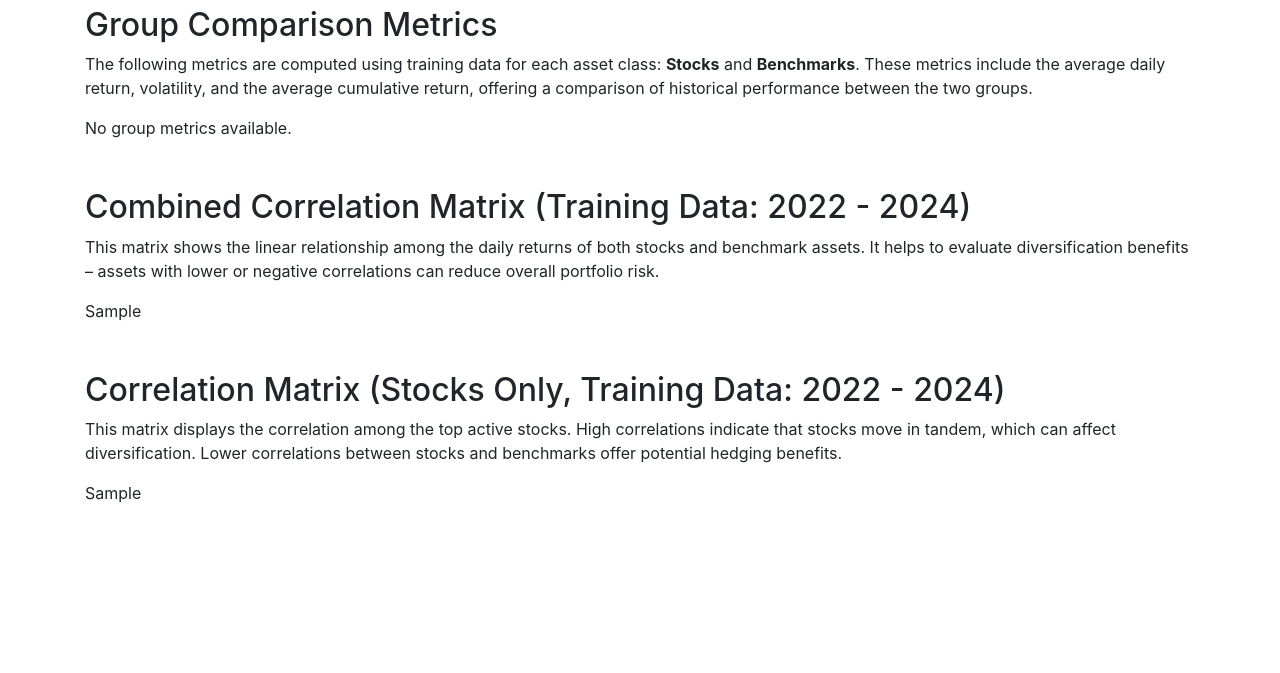
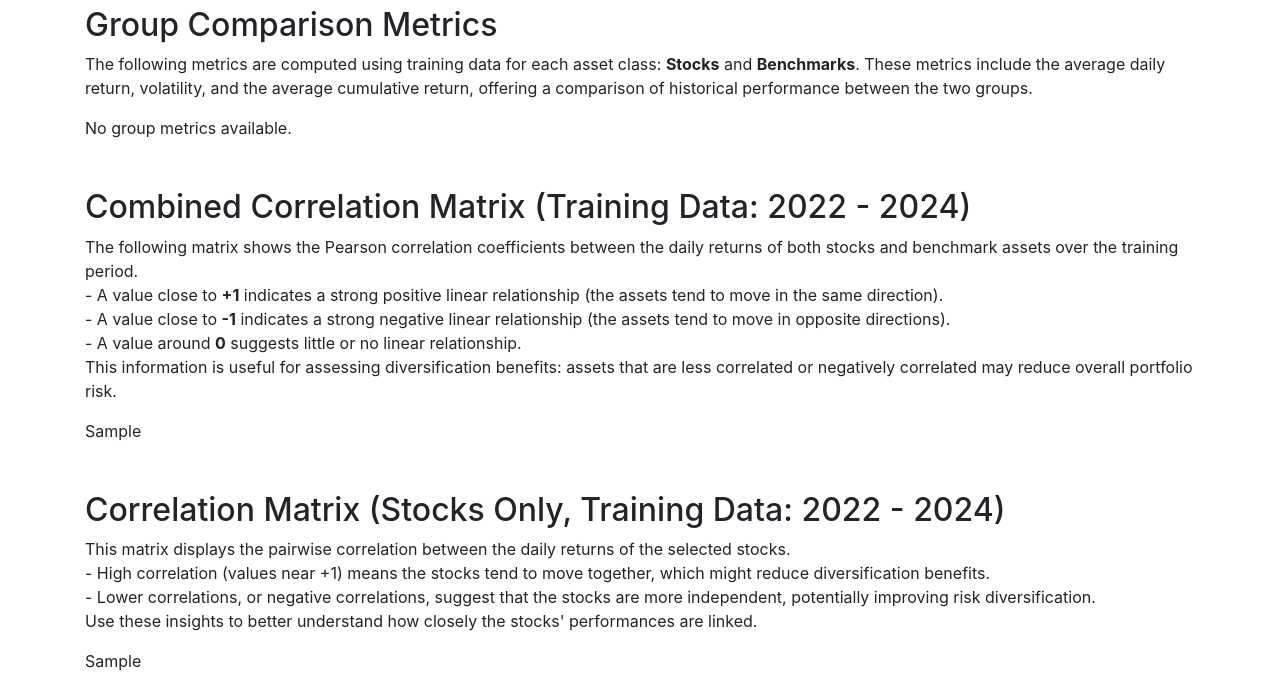
Before and after one commit to naeemhassan09/stock-data-pipeline-flask-app, a Flask app: template templates/index.html in a window 1280 px wide. Shown: the part 1527-2200 px from the top of the page. Before the commit the page ends 2030 px from the top, so only its background shows below. Run offline with Flask 3, Linux system fonts and the light colour scheme; the template is opened without the code that fills it: most values are stand-ins (such as "Sample title", 1, 10 or a date in 2020); some libraries are stand-ins or nearby versions.

Commit message:
added explaination for the corelation

```diff
--- a/templates/index.html
+++ b/templates/index.html
@@ -177,8 +177,15 @@
 
     <h2 class="mt-5">Combined Correlation Matrix (Training Data: 2022 - 2024)</h2>
 <p>
-      This matrix shows the linear relationship among the daily returns of both stocks and benchmark assets.
-      It helps to evaluate diversification benefits – assets with lower or negative correlations can reduce overall portfolio risk.
+  The following matrix shows the Pearson correlation coefficients between the daily returns of both stocks and benchmark assets over the training period.
+  <br>
+  - A value close to <strong>+1</strong> indicates a strong positive linear relationship (the assets tend to move in the same direction).
+  <br>
+  - A value close to <strong>-1</strong> indicates a strong negative linear relationship (the assets tend to move in opposite directions).
+  <br>
+  - A value around <strong>0</strong> suggests little or no linear relationship.
+  <br>
+  This information is useful for assessing diversification benefits: assets that are less correlated or negatively correlated may reduce overall portfolio risk.
 </p>
 <div class="table-responsive">
     {{ combined_correlation_html | safe }}
@@ -186,13 +193,19 @@
 
 <h2 class="mt-5">Correlation Matrix (Stocks Only, Training Data: 2022 - 2024)</h2>
 <p>
-      This matrix displays the correlation among the top active stocks. High correlations indicate that stocks
-      move in tandem, which can affect diversification. Lower correlations between stocks and benchmarks offer potential hedging benefits.
+  This matrix displays the pairwise correlation between the daily returns of the selected stocks.
+  <br>
+  - High correlation (values near +1) means the stocks tend to move together, which might reduce diversification benefits.
+  <br>
+  - Lower correlations, or negative correlations, suggest that the stocks are more independent, potentially improving risk diversification.
+  <br>
+  Use these insights to better understand how closely the stocks' performances are linked.
 </p>
 <div class="table-responsive">
     {{ correlation_html | safe }}
 </div>
 
+
     {% endif %}
 </div>
 </body>
```
Lines whose indentation alone changed are shown as unchanged.
